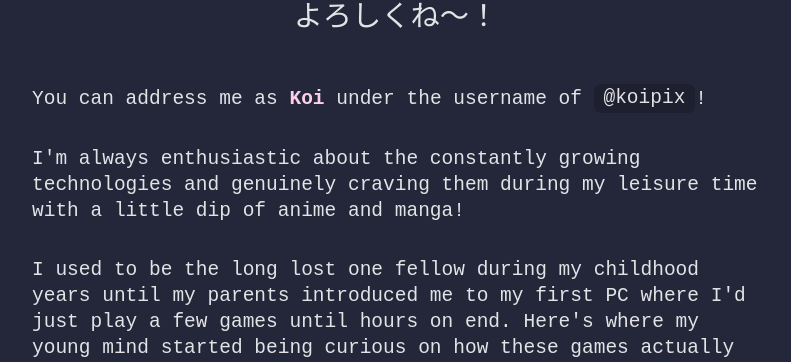
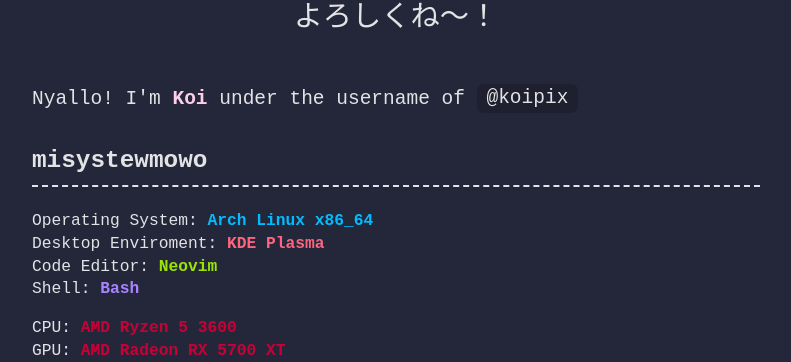
Before and after one commit to Koipix/koipixu, a React (Vite) app: page /about in a window 1280 px wide. Shown: the part 573-935 px from the top of the page, without its empty margins (244-1035 px from the left). Built offline with nearby package versions, Linux system fonts and the light colour scheme.

Commit message:
about content

```diff
--- a/src/component/about.tsx
+++ b/src/component/about.tsx
@@ -5,9 +5,20 @@
       <img className="rounded-xl" src="/imgs/kana-bg.png" alt="konata"/>
       <h1 className="text-4xl font-bold mb-15 mt-5 text-center">よろしくね〜！ </h1>
 
-      <p className="text-2xl/9 font-medium">You can address me as <span className="font-semibold text-pink-200">Koi</span> under the username of <span className="font-normal bg-mantle px-3 py-1 rounded-lg">@koipix</span>!</p>
+      <p className="text-2xl/9 font-medium">Nyallo! I'm <span className="font-semibold text-pink-200">Koi</span> under the username of <span className="font-normal bg-mantle px-3 py-1 rounded-lg">@koipix</span></p>
 
-    <p className="text-2xl/8 font-medium mt-10">I'm always enthusiastic about the constantly growing technologies and genuinely craving them during my leisure time with a little dip of anime and manga!</p>
+      <h1 className="text-3xl mt-10 border-b-2 border-dashed pb-3">misystewmowo</h1>
+
+      <p className="mt-7 text-xl font-normal">Operating System: <span className="text-sky-400 font-semibold">Arch Linux x86_64</span></p>
+      <p className="text-xl font-normal">Desktop Enviroment: <span className="text-rose-400 font-semibold">KDE Plasma</span></p>
+      <p className="text-xl font-normal">Code Editor: <span className="text-lime-400 font-semibold">Neovim</span></p>
+      <p className="text-xl font-normal mb-5">Shell: <span className="text-violet-400 font-semibold">Bash</span></p>
+      <p className="text-xl font-normal">CPU: <span className="text-rose-700 font-semibold">AMD Ryzen 5 3600</span></p>
+      <p className="text-xl font-normal">GPU: <span className="text-rose-700 font-semibold">AMD Radeon RX 5700 XT</span></p>
+      <p className="text-xl font-normal pb-7 border-b-2 border-dashed">Display: <span className="text-lime-400">1920x1080 @ 165Hz</span></p>
+
+
+    <p className="text-2xl/8 font-medium mt-15">I'm always enthusiastic about the constantly growing technologies and genuinely craving them during my leisure time with a little dip of anime and manga!</p>
 
     <p className="text-2xl/8 font-medium mt-10"> I used to be the long lost one fellow during my childhood years until my parents introduced me to my first PC where I'd just play a few games until hours on end. Here's where my young mind started being curious on how these games actually work behind the scenes.
     </p>
```
